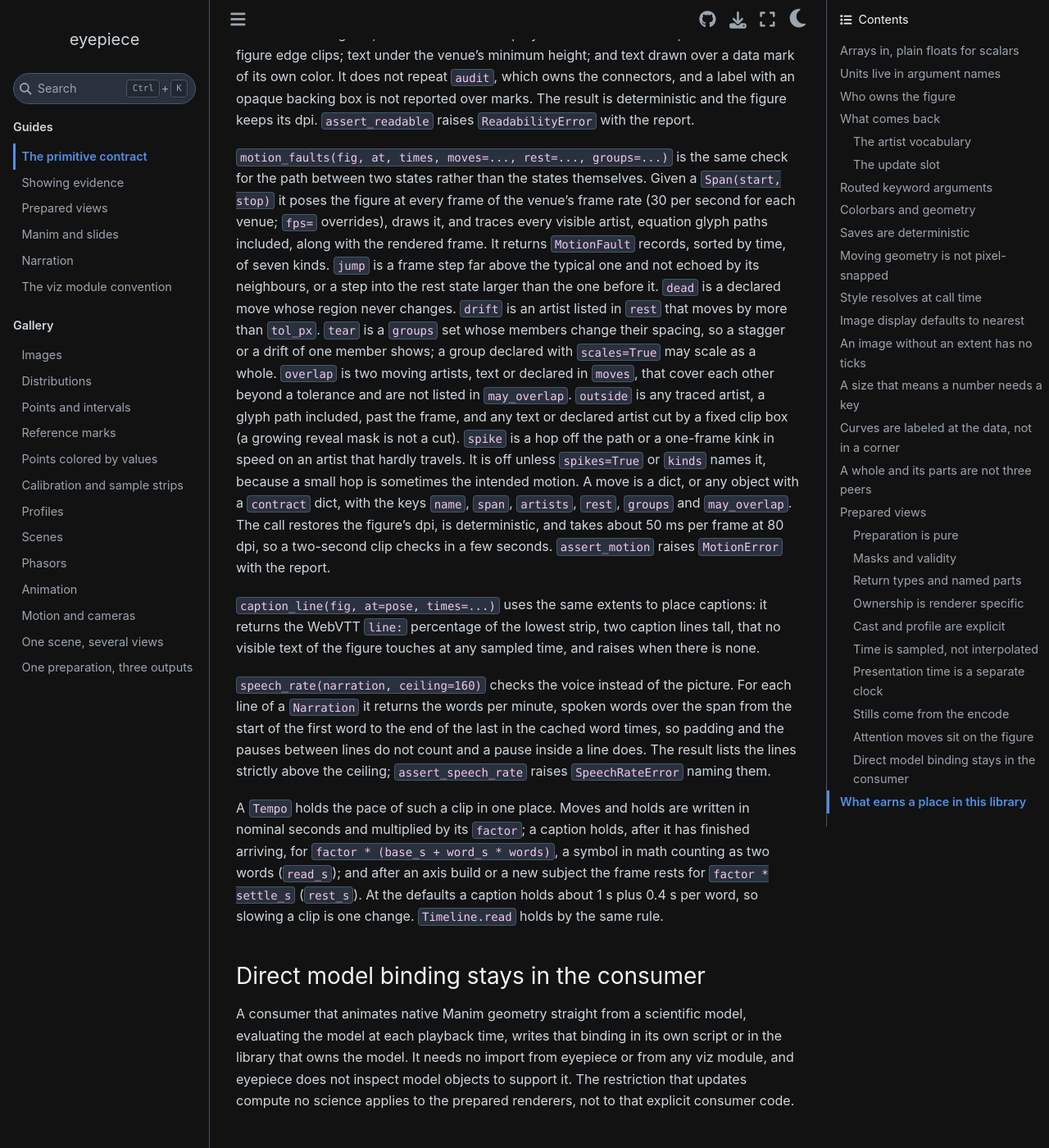
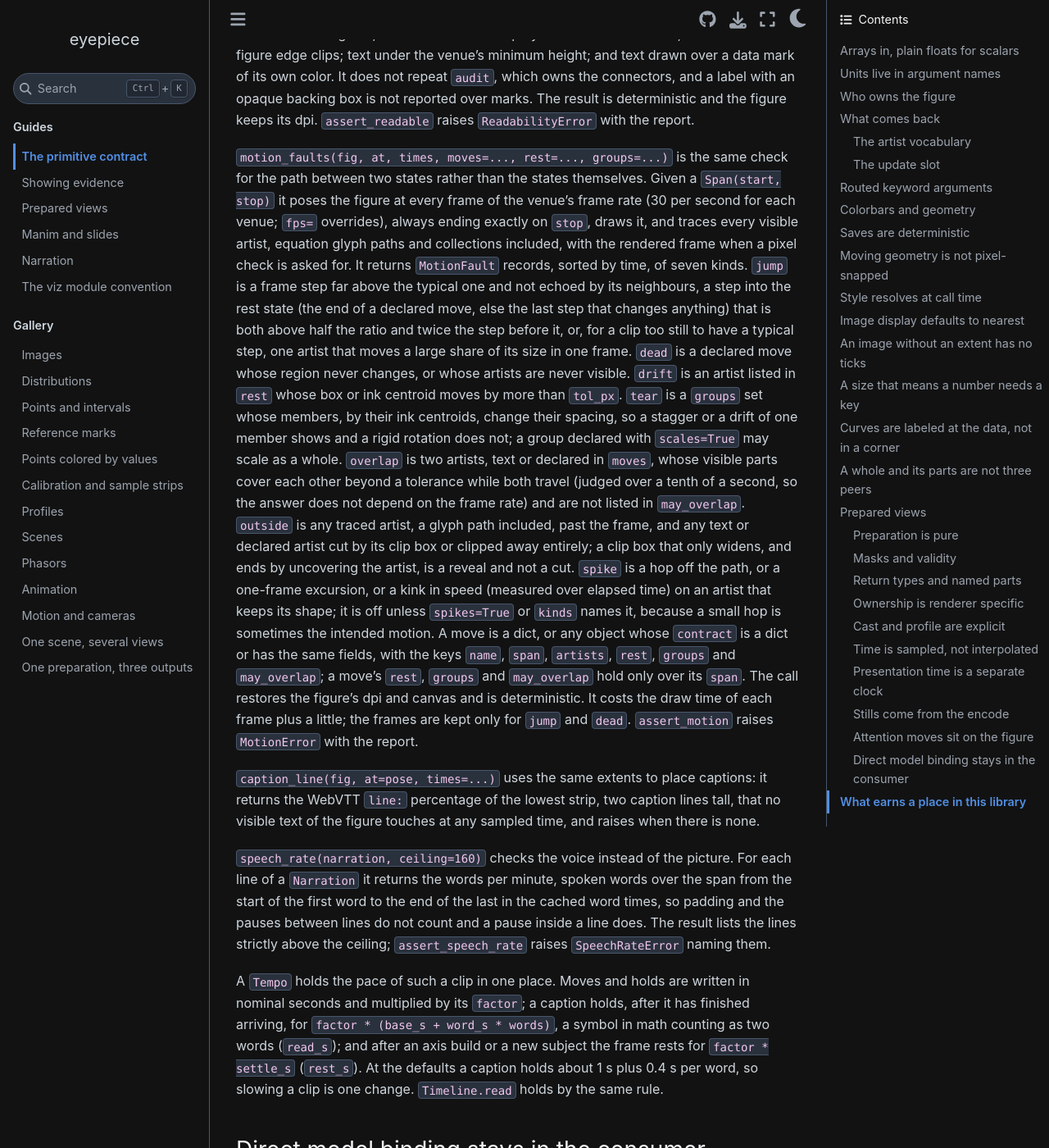
Before and after one commit to CoreySpohn/eyepiece, a Sphinx documentation site: the page built from docs/contract.md, in a window 1280 px wide and 1400 px high, scrolled down 13426 px. Shown: the whole window at 82% size. Built offline with Sphinx 7.4.7 and the Sphinx Book theme 1.1.4, drawn with Linux system fonts in a browser that asks for light colours; pages that are not in the unit, such as notebooks, are missing from menus.

Commit message:
docs(testing): motion_faults semantics and gallery label color

```diff
--- a/docs/contract.md
+++ b/docs/contract.md
@@ -570,26 +570,36 @@ deterministic and the figure keeps its dpi. `assert_readable` raises
 `motion_faults(fig, at, times, moves=..., rest=..., groups=...)` is the same
 check for the path between two states rather than the states themselves.
 Given a `Span(start, stop)` it poses the figure at every frame of the venue's
-frame rate (30 per second for each venue; `fps=` overrides), draws it, and
-traces every visible artist, equation glyph paths included, along with the
-rendered frame. It returns `MotionFault` records, sorted by time, of seven
-kinds. `jump` is a frame step far above the typical one and not echoed by its
-neighbours, or a step into the rest state larger than the one before it.
-`dead` is a declared move whose region never changes. `drift` is an artist
-listed in `rest` that moves by more than `tol_px`. `tear` is a `groups` set
-whose members change their spacing, so a stagger or a drift of one member
-shows; a group declared with `scales=True` may scale as a whole. `overlap` is
-two moving artists, text or declared in `moves`, that cover each other beyond
-a tolerance and are not listed in `may_overlap`. `outside` is any traced
-artist, a glyph path included, past the frame, and any text or declared artist
-cut by a fixed clip box (a growing reveal mask is not a cut). `spike` is a hop
-off the path or a one-frame kink in speed on an artist that hardly travels. It
-is off unless `spikes=True` or `kinds` names it, because a small hop is
-sometimes the intended motion. A move is a dict, or any object with a
-`contract` dict, with the keys `name`, `span`, `artists`, `rest`, `groups` and
-`may_overlap`. The call restores the figure's dpi, is deterministic, and takes
-about 50 ms per frame at 80 dpi, so a two-second clip checks in a few seconds.
-`assert_motion` raises `MotionError` with the report.
+frame rate (30 per second for each venue; `fps=` overrides), always ending
+exactly on `stop`, draws it, and traces every visible artist, equation glyph
+paths and collections included, with the rendered frame when a pixel check is
+asked for. It returns `MotionFault` records, sorted by time, of seven kinds.
+`jump` is a frame step far above the typical one and not echoed by its
+neighbours, a step into the rest state (the end of a declared move, else the
+last step that changes anything) that is both above half the ratio and twice
+the step before it, or, for a clip too still to have a typical step, one
+artist that moves a large share of its size in one frame. `dead` is a declared
+move whose region never changes, or whose artists are never visible. `drift`
+is an artist listed in `rest` whose box or ink centroid moves by more than
+`tol_px`. `tear` is a `groups` set whose members, by their ink centroids,
+change their spacing, so a stagger or a drift of one member shows and a rigid
+rotation does not; a group declared with `scales=True` may scale as a whole.
+`overlap` is two artists, text or declared in `moves`, whose visible parts
+cover each other beyond a tolerance while both travel (judged over a tenth of
+a second, so the answer does not depend on the frame rate) and are not listed
+in `may_overlap`. `outside` is any traced artist, a glyph path included, past
+the frame, and any text or declared artist cut by its clip box or clipped away
+entirely; a clip box that only widens, and ends by uncovering the artist, is a
+reveal and not a cut. `spike` is a hop off the path, or a one-frame excursion,
+or a kink in speed (measured over elapsed time) on an artist that keeps its
+shape; it is off unless `spikes=True` or `kinds` names it, because a small hop
+is sometimes the intended motion. A move is a dict, or any object whose
+`contract` is a dict or has the same fields, with the keys `name`, `span`,
+`artists`, `rest`, `groups` and `may_overlap`; a move's `rest`, `groups` and
+`may_overlap` hold only over its `span`. The call restores the figure's dpi and
+canvas and is deterministic. It costs the draw time of each frame plus a
+little; the frames are kept only for `jump` and `dead`. `assert_motion` raises
+`MotionError` with the report.
 
 `caption_line(fig, at=pose, times=...)` uses the same extents to place
 captions: it returns the WebVTT `line:` percentage of the lowest strip, two
```
Also changed, not shown: docs/gallery/motion.md (+1 -1 lines).
